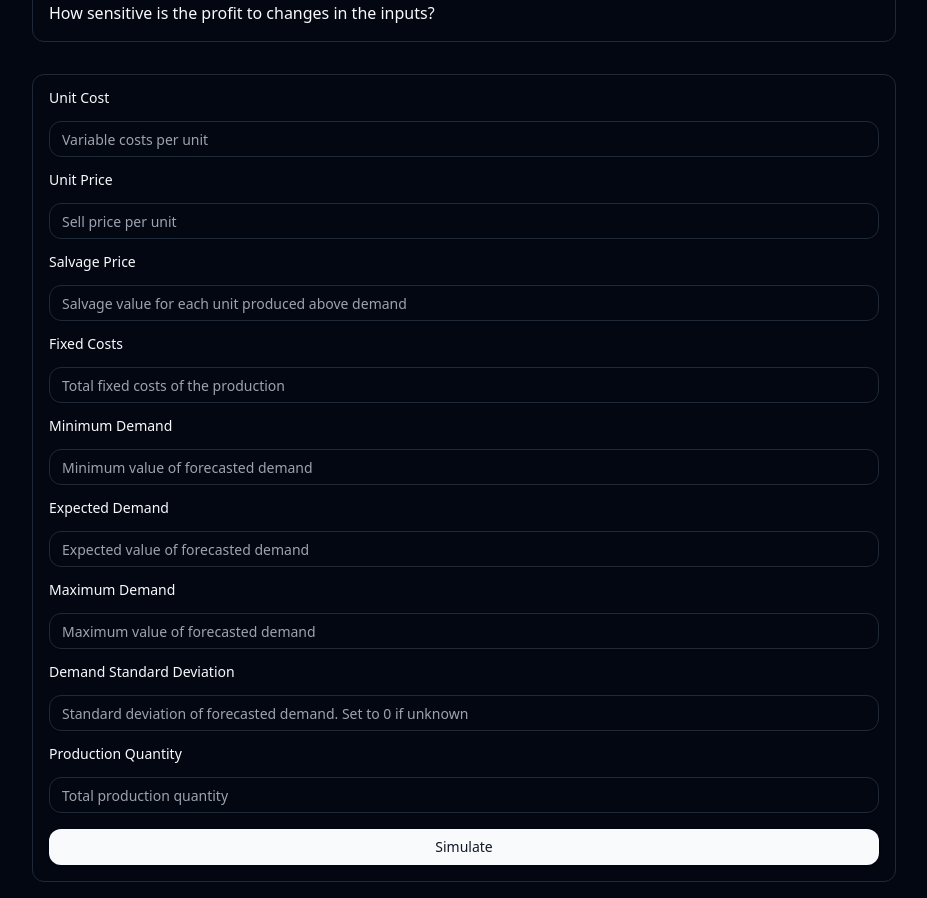
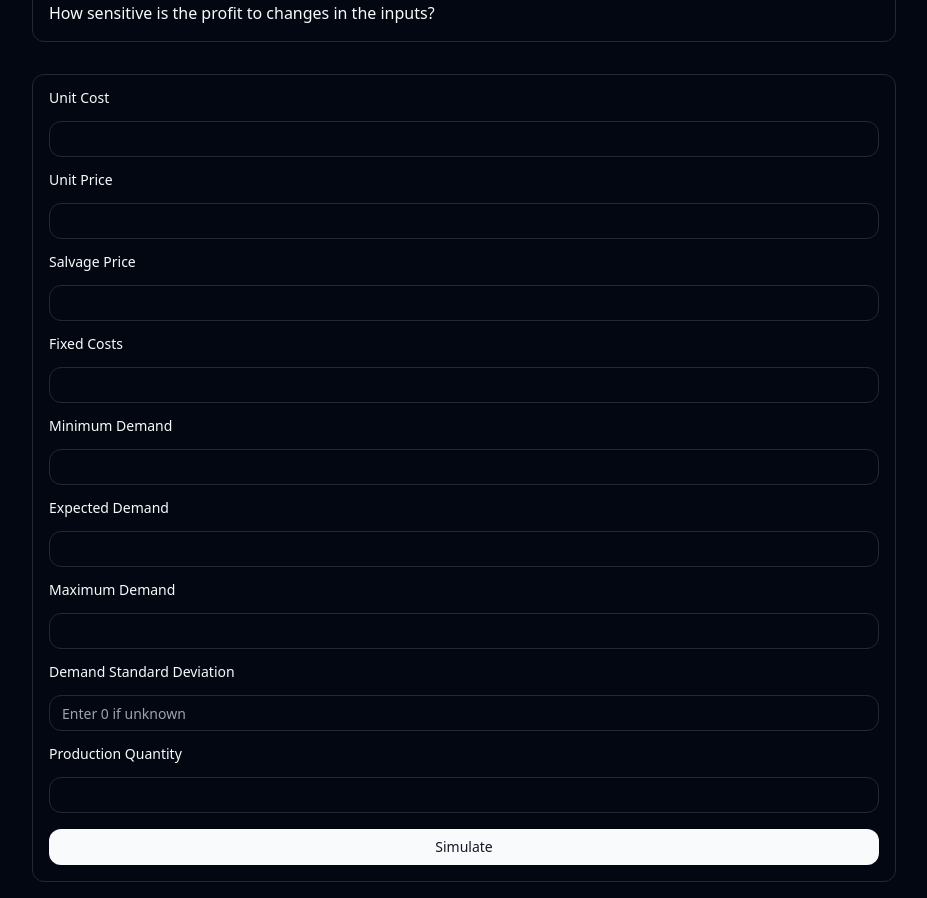
Before and after one commit to remilebeau/simulation, a React (Vite) app: page /simulation in a window 1280 px wide. Shown: the part 360-1258 px from the top of the page, without its empty margins (176-1103 px from the left). Built offline with nearby package versions, Linux system fonts and the light colour scheme.

Commit message:
remove lengthy placeholders

```diff
--- a/src/components/SimulationForm.tsx
+++ b/src/components/SimulationForm.tsx
@@ -179,7 +179,6 @@ export default function SimulationForm() {
                   <FormControl>
                     <Input
                       required
-                      placeholder="Variable costs per unit"
                       className="rounded-xl"
                       type="number"
                       {...field}
@@ -198,7 +197,6 @@ export default function SimulationForm() {
                   <FormControl>
                     <Input
                       required
-                      placeholder="Sell price per unit"
                       className="rounded-xl"
                       type="number"
                       {...field}
@@ -218,7 +216,6 @@ export default function SimulationForm() {
                   <FormControl>
                     <Input
                       required
-                      placeholder="Salvage value for each unit produced above demand"
                       className="rounded-xl"
                       type="number"
                       {...field}
@@ -238,7 +235,6 @@ export default function SimulationForm() {
                   <FormControl>
                     <Input
                       required
-                      placeholder="Total fixed costs of the production"
                       className="rounded-xl"
                       type="number"
                       {...field}
@@ -258,7 +254,6 @@ export default function SimulationForm() {
                   <FormControl>
                     <Input
                       required
-                      placeholder="Minimum value of forecasted demand"
                       className="rounded-xl"
                       type="number"
                       {...field}
@@ -278,7 +273,6 @@ export default function SimulationForm() {
                   <FormControl>
                     <Input
                       required
-                      placeholder="Expected value of forecasted demand"
                       className="rounded-xl"
                       type="number"
                       {...field}
@@ -298,7 +292,6 @@ export default function SimulationForm() {
                   <FormControl>
                     <Input
                       required
-                      placeholder="Maximum value of forecasted demand"
                       className="rounded-xl"
                       type="number"
                       {...field}
@@ -318,7 +311,7 @@ export default function SimulationForm() {
                   <FormControl>
                     <Input
                       required
-                      placeholder="Standard deviation of forecasted demand. Set to 0 if unknown"
+                      placeholder="Enter 0 if unknown"
                       className="rounded-xl"
                       type="number"
                       {...field}
@@ -338,7 +331,6 @@ export default function SimulationForm() {
                   <FormControl>
                     <Input
                       required
-                      placeholder="Total production quantity"
                       className="rounded-xl"
                       type="number"
                       {...field}
```
